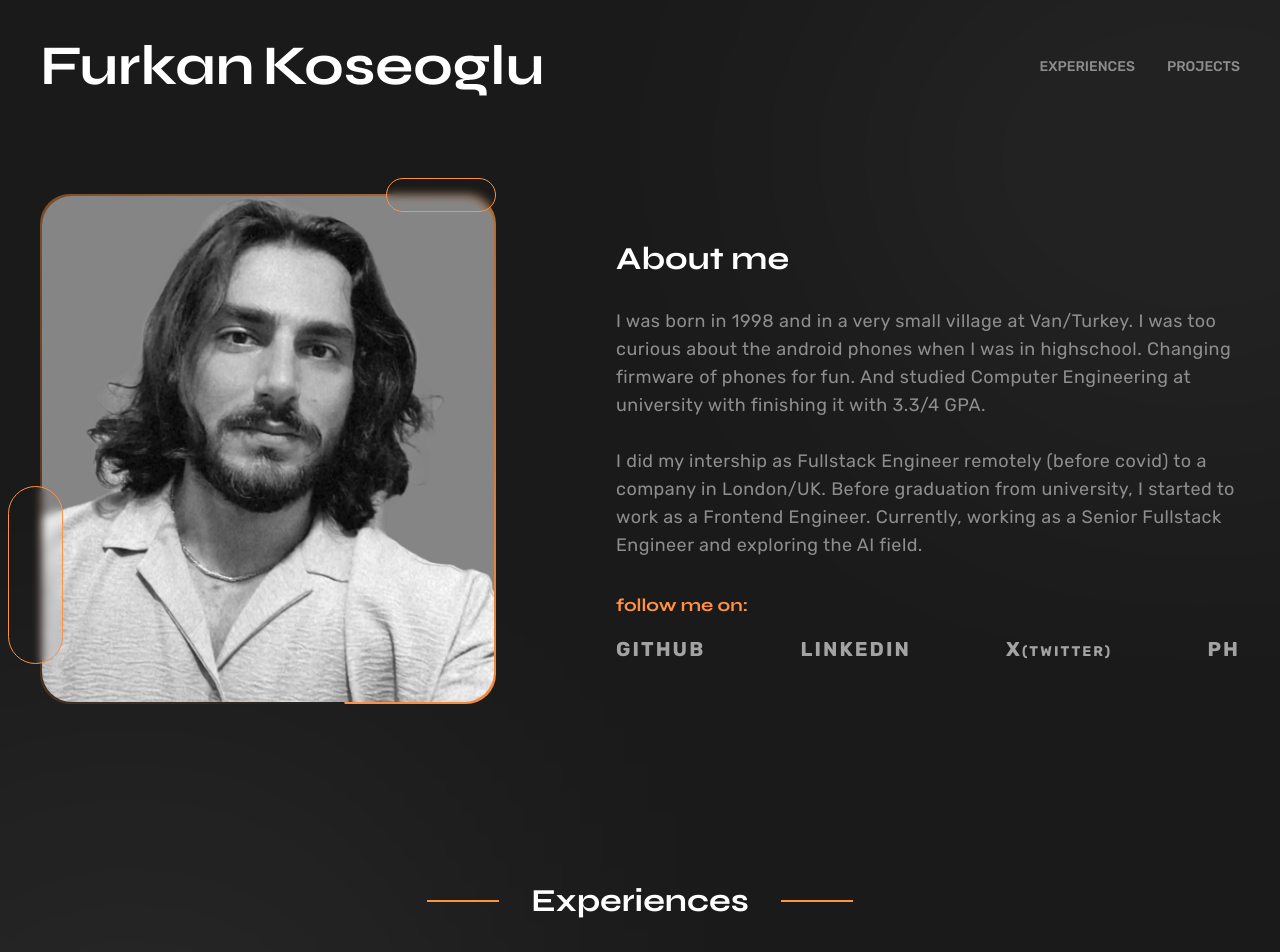
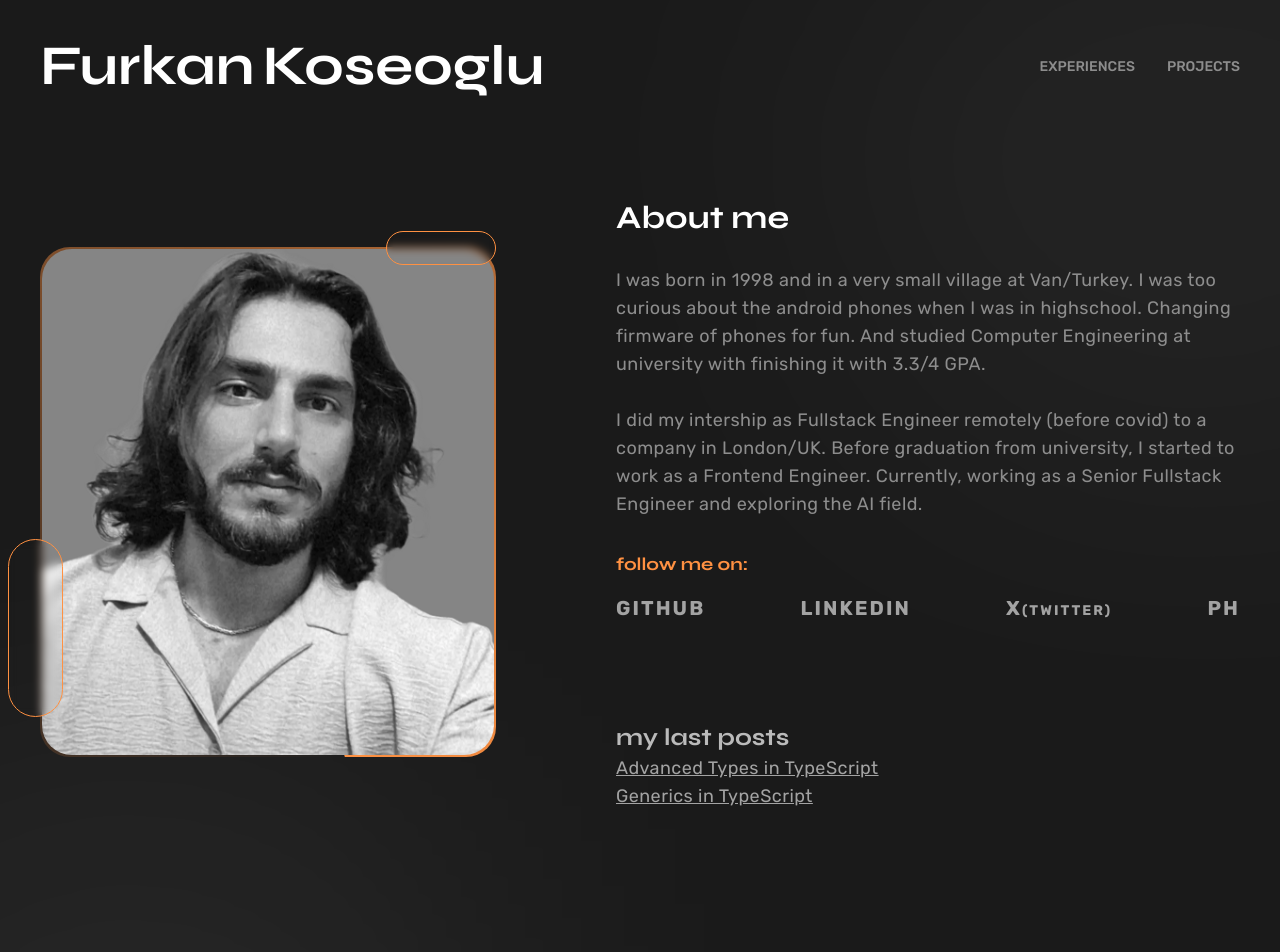
Before and after one commit to furkanksl/my-website, a Next.js app: page / in a window 1280 px wide. Shown: the top 952 px of the page. Built offline with nearby package versions, Linux system fonts and the light colour scheme.

Commit message:
Update about me section with "my last posts"

```diff
--- a/src/components/home/AboutMe.tsx
+++ b/src/components/home/AboutMe.tsx
@@ -1,3 +1,5 @@
+import Link from "next/link";
+
 function AboutMe() {
     return (
         <div className="flex flex-col md:flex-row justify-between items-center w-full gap-y-5 md:gap-y-0 gap-x-[40px] lg:gap-x-[120px]">
@@ -94,12 +96,19 @@ function AboutMe() {
                     </div>
                 </div>
 
-                {/* <div className="text-white text-opacity-70 text-2xl font-bold font-syne mt-10 md:mt-[100px]">
+                <div className="text-white text-opacity-70 text-xl sm:text-2xl font-bold font-syne mt-10 md:mt-[100px]">
                     my last posts
                 </div>
-                <div className="cursor-pointer text-neutral-400 text-lg font-normal font-rubik underline tracking-wide">
-                    How to check is array or not on type level
-                </div> */}
+                <Link href="/articles/advanced-types-in-typescript">
+                    <div className="cursor-pointer text-neutral-400 text-base sm:text-lg font-normal font-rubik underline tracking-wide">
+                        Advanced Types in TypeScript
+                    </div>
+                </Link>
+                <Link href="/articles/generics-in-typescript">
+                    <div className="cursor-pointer text-neutral-400 text-base sm:text-lg font-normal font-rubik underline tracking-wide">
+                        Generics in TypeScript
+                    </div>
+                </Link>
             </div>
         </div>
     );
```
